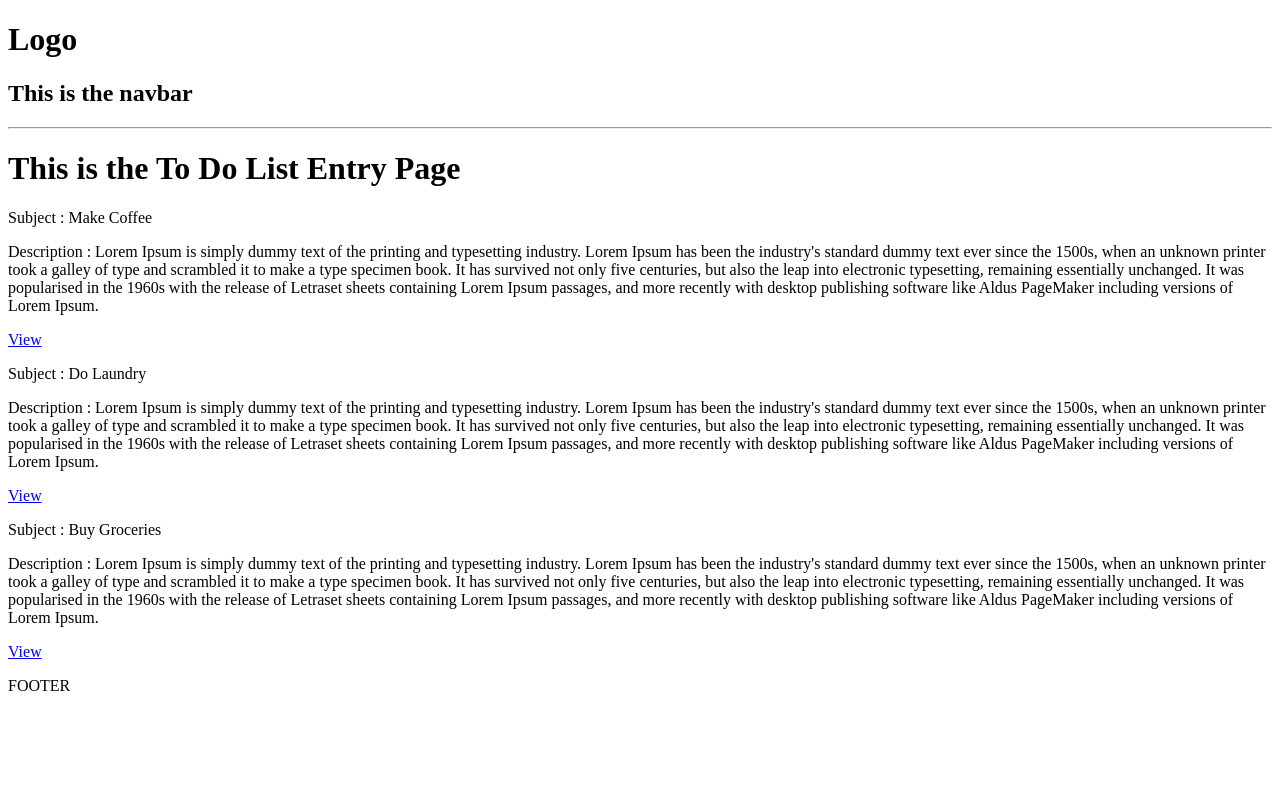
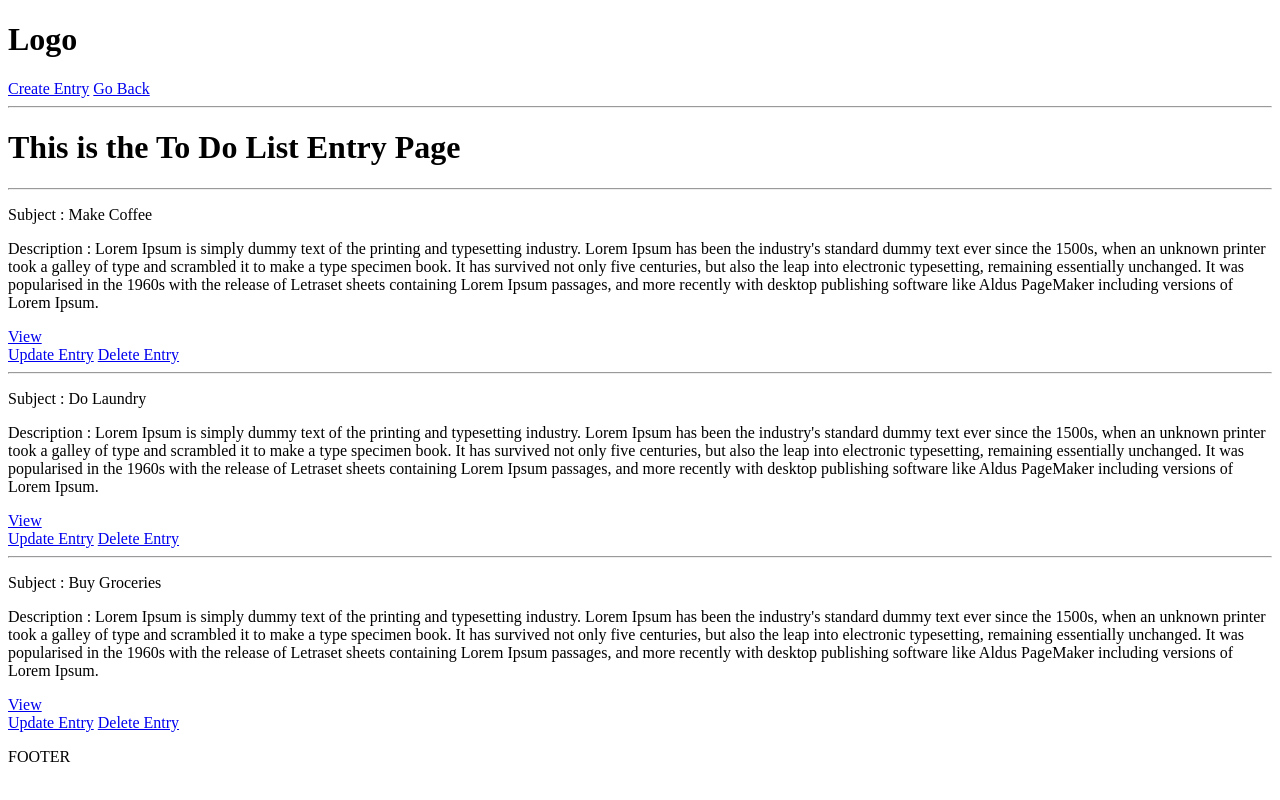
Before and after one commit to omprakashdjango/ToDoList, a Django app: page / in a window 1280 px wide. Run offline with Django 4.2, Linux system fonts and the light colour scheme; data comes from the database, SQL or seed files in the repository; both versions use the stored data as it was after the commit.

Commit message:
adding crud functionality

```diff
--- a/entry/templates/entry/entry_list.html
+++ b/entry/templates/entry/entry_list.html
@@ -3,9 +3,12 @@
 {% block content %}
 <h1>This is the To Do List Entry Page</h1>
 {% for entry in entry_data %}
+<hr>
 <p>Subject : {{ entry.subject }}</p>
 <p>Description : {{ entry.description }}</p>
 <a href="{% url 'single_entry' entry.id %}">View</a>
 <br>
+<a href="{% url 'update_entry' entry.id %}">Update Entry</a>
+<a href="{% url 'delete_entry' entry.id %}">Delete Entry</a>
 {% endfor %}
 {% endblock content %}
--- a/entry/urls.py
+++ b/entry/urls.py
@@ -4,4 +4,7 @@ from . import views
 urlpatterns = [
     path('', views.entry_list, name='entry_list'),
     path('single-entry/<str:pk>/', views.single_entry, name='single_entry'),
+    path('create-entry/', views.create_entry, name='create_entry'),
+    path('update-entry/<str:pk>/', views.update_entry, name='update_entry'),
+    path('delete-entry/<str:pk>', views.delete_entry, name='delete_entry'),
 ]
--- a/entry/views.py
+++ b/entry/views.py
@@ -1,5 +1,6 @@
-from django.shortcuts import render
+from django.shortcuts import render, redirect
 from .models import Entry
+from .forms import EntryForm
 
 # Create your views here.
 
@@ -14,3 +15,39 @@ def single_entry(request, pk):
 
     context = {'single_entry': single_entry_data}
     return render(request, 'entry/single_entry.html', context)
+
+# Create Entry To the To Do List
+def create_entry(request):
+    form = EntryForm()
+
+    if request.method == 'POST':
+        form = EntryForm(request.POST)
+        if form.is_valid():
+            form.save()
+            return redirect('entry_list')
+
+    context = {'form': form}
+    return render(request, 'entry/create_entry.html', context)
+
+# Update Entry To the To Do List
+def update_entry(request, pk):
+    entry_data = Entry.objects.get(id=pk)
+    form = EntryForm(instance=entry_data)
+
+    if request.method == 'POST':
+        form = EntryForm(request.POST, instance=entry_data)
+        if form.is_valid():
+            form.save()
+            return redirect('entry_list')
+
+    context = {'form': form}
+    return render(request, 'entry/create_entry.html', context)
+
+# Delete Entry To the To Do List
+def delete_entry(request, pk):
+    entry_data = Entry.objects.get(id=pk)
+    if request.method == 'POST':
+        entry_data.delete()
+        return redirect('entry_list')
+    context = {'entry': entry_data}
+    return render(request, 'entry/delete_template.html', context)
--- a/templates/navbar.html
+++ b/templates/navbar.html
@@ -1,3 +1,4 @@
 <h1>Logo</h1>
-<h2>This is the navbar</h2>
+<a href="{% url 'create_entry' %}">Create Entry</a>
+<a href="{% url 'entry_list' %}">Go Back</a>
 <hr>
```
Also changed, not shown: entry/forms.py (added, +8 -0 lines), entry/templates/entry/create_entry.html (added, +9 -0 lines), entry/templates/entry/delete_template.html (added, +11 -0 lines), db.sqlite3, 1 other file.
